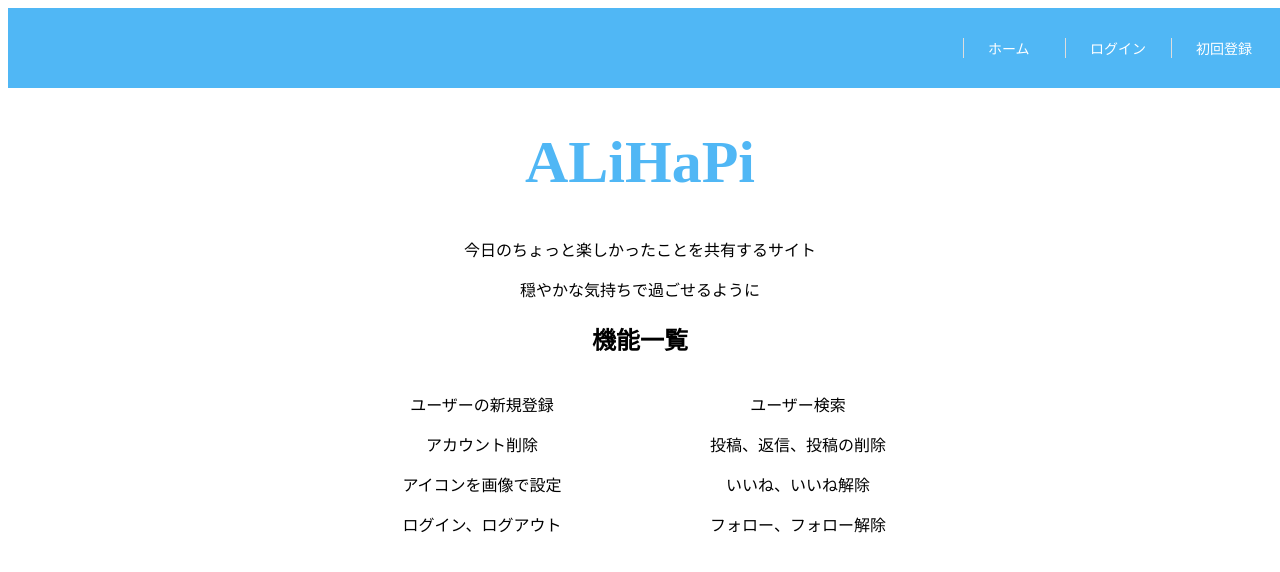
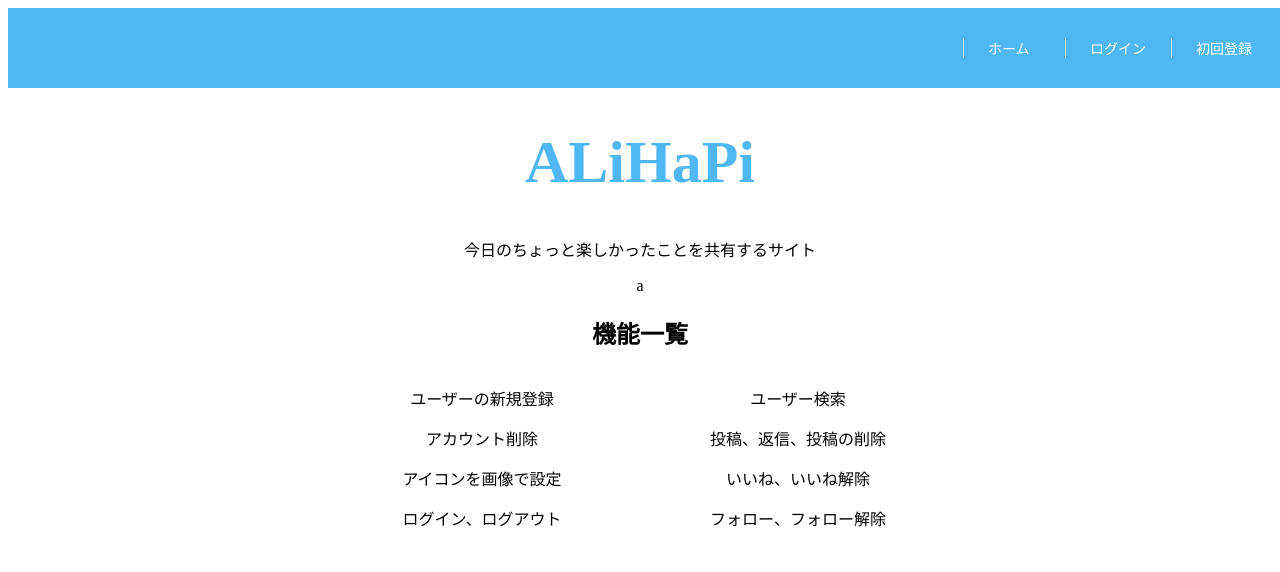
Before and after one commit to Katsu5012/alihapi_frontend, a Vue app: page / in a window 1280 px wide. Shown: the top 572 px of the page. Built offline with nearby package versions, Linux system fonts and the light colour scheme; some icons are missing; what vue-cookies, vue-infinite-loading, vue-localstorage, vuejs-dialog would draw is missing.

Commit message:
@falp@fl

```diff
--- a/src/components/Top.vue
+++ b/src/components/Top.vue
@@ -27,7 +27,7 @@
     <body>
       <h1 class="title">ALiHaPi</h1>
       <p>今日のちょっと楽しかったことを共有するサイト</p>
-      <P>穏やかな気持ちで過ごせるように</P>
+<p>a</p>
       <h2>機能一覧</h2>
       <div class="Items">
         <div class="Item"></div>
```
